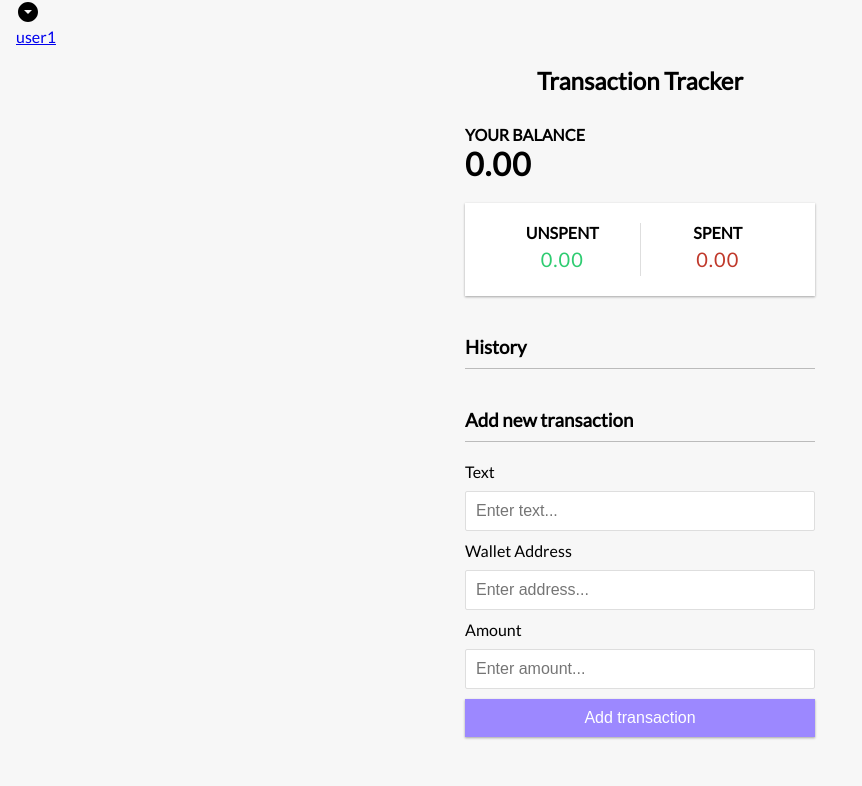
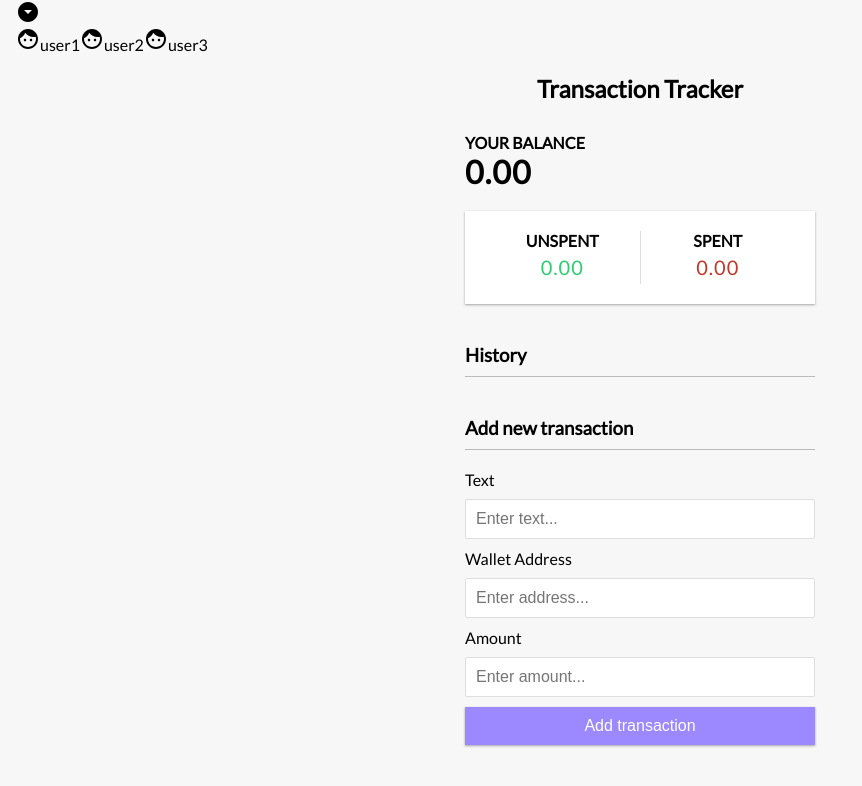
Before and after one commit to ziw224/oracle-transaction-tracker, a React (Create React App) app: page / in a window 1280 px wide. Both pictures are taken after a click on the icon 28 px from the left and 12 px from the top of the page. Shown: the top 786 px of the page, without its empty margins (0-862 px from the left). Built offline with nearby package versions, Linux system fonts and the light colour scheme.

Commit message:
adding dropdown feature

```diff
--- a/src/components/homeComponents/navbar/DropdownMenu.js
+++ b/src/components/homeComponents/navbar/DropdownMenu.js
@@ -1,16 +1,23 @@
 import React from "react";
+import FaceIcon from '@mui/icons-material/Face';
+
 import "./navbar.css";
+
+
 export const DropdownMenu = () => {
   function DropdownItem(props) {
     return (
-      <a href="#" className="menu-item">
+      <a className="menu-item">
         <span className="icon-button">{props.leftIcon}</span>
         {props.children}
-        <span className="icon-right">{props.rightIcon}</span>
       </a>
     );
   }
-  return <div className="dropdown">
-    <DropdownItem> user1</DropdownItem>
-  </div>;
+  return (
+    <div className="dropdown">
+      <DropdownItem leftIcon={<FaceIcon/>}>user1</DropdownItem>
+      <DropdownItem leftIcon={<FaceIcon/>}>user2</DropdownItem>
+      <DropdownItem leftIcon={<FaceIcon/>}>user3</DropdownItem>
+    </div>
+  );
 };
```
